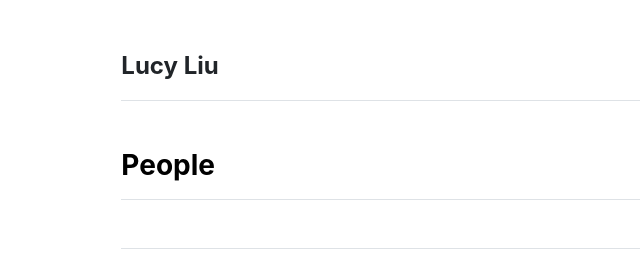
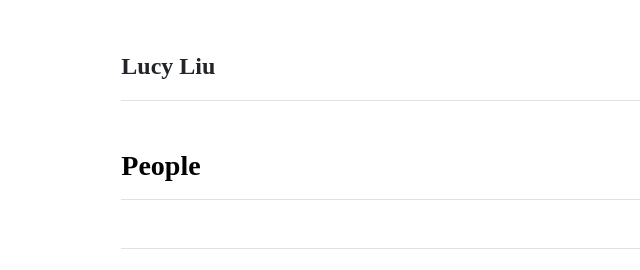
Before and after one commit to lliu12/lliu12, a Jekyll site: the page built from people.md, in a window 1280 px wide. Shown: the top 270 px of the page, without its empty margins (108-748 px from the left). Built offline with Jekyll 4.4.1, drawn with Linux system fonts in a browser that asks for light colours.

Commit message:
formatting

```diff
--- a/_includes/publications.html
+++ b/_includes/publications.html
@@ -71,7 +71,7 @@
             <p>Liu, L.*, Choi, G.*, & Mahadevan, L. <br>
               Wallpaper group kirigami. <br>
               Proceedings of the Royal Society A. 477, 20210161, 2021.</p>
-            <p><i>Quilt inspired by this work in <a href="https://www.unfiguring.org">Unfiguring</a></i></p>
+            <p><i>Quilt inspired by this work in <a href="https://www.unfiguring.org">Unfiguring.</a></i></p>
             [
             <a href="https://royalsocietypublishing.org/doi/full/10.1098/rspa.2021.0161#d1e5867">Paper</a>
             ]
--- a/_includes/writing.html
+++ b/_includes/writing.html
@@ -10,7 +10,7 @@
           <td style="padding:20px;width:60%;vertical-align:middle">
             <p><a href="https://www.wired.com/story/i-asked-an-algorithm-to-optimize-my-life/">I Asked an Algorithm to Optimize My Life. Here's What Happened.</a><br>
               Wired, March 2023.</p>
-            <p><i>In BBC's <a href="https://www.bbc.co.uk/sounds/play/m001xlz2">The Artificial Human</a></i></p>
+            <p><i>In BBC's <a href="https://www.bbc.co.uk/sounds/play/m001xlz2">The Artificial Human.</a></i></p>
           </td>
         </tr>
 
--- a/_sass/main.scss
+++ b/_sass/main.scss
@@ -6,7 +6,7 @@ $linkColor: #212529 !important;
 body {
   background: $backgroundColor;
   color: $bodyColor;
-  font-family: $bodyFont;
+  font-family: "PT Serif" // $bodyFont;
 }
 
 body a {
```
